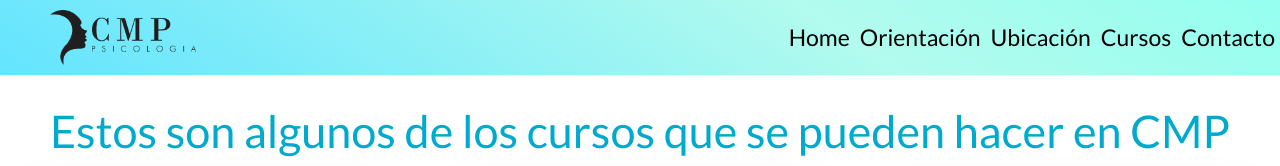
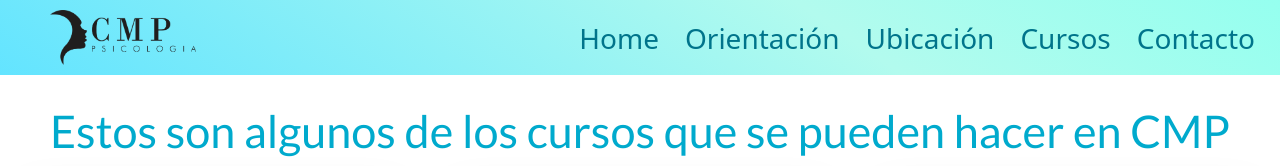
Before and after one commit to Esteban-Heredia/preyecto-final, a website: page secciones/cursos.html in a window 1280 px wide. Shown: the top 166 px of the page. Drawn offline with nearby package versions, Linux system fonts and the light colour scheme.

Commit message:
habemus hamburguesa

```diff
--- a/estilos/stilos.css
+++ b/estilos/stilos.css
@@ -8,44 +8,24 @@
 
 header {
     display: flex;
+    flex-direction: column;
     background: rgb(99,228,255);
     background: linear-gradient(34deg, rgba(99,228,255,1) 0%, rgba(178,251,238,1) 65%, rgba(149,255,239,1) 100%);
     justify-content: space-between;
     align-items: center;
 }
-nav {
-    display: flex;
-    flex-direction: row;
+
+.logo-base {
+    height: 50px;
+    margin: 20px 0px 0px 0px;
 }
 
-.logo-base {
-    height: 22px;
-    margin: 0px 0px 0px 5px;
+.nav-link {
+    color: #00748b !important;
 }
 
-.lista-nav {
-    display: flex;
-    flex-direction: row;
-    list-style: none;
-    margin: 10px 0px;
-    justify-content: center;
-    align-items: center;
-}
-
-li {
-    color: black;
-    font-size: 9px;
-    font-family: 'Lato', sans-serif;
-    padding: 0px 5px;
-}
-
-.link-nav {
-    color:black;
-    text-decoration: none;
-}
-
-.link-nav:hover {
-    color: #00aacd;
+.nav-link:hover {
+    color: #00aacd !important;
 }
 
 /* aca termina el header */
@@ -395,11 +375,6 @@ footer {
         margin: 10px;
     }
 
-    li {
-        font-size: 15px;
-        padding: 0px 5px;
-    }
-
     /* fin nav tablet */
 
     /* home tablet */
@@ -555,7 +530,11 @@ footer {
 
 @media screen and (min-width:1024px) {
 
-    /* nav laptop */
+    /* navbar */
+
+    header {
+        flex-direction: row;
+    }
 
     .logo-base {
         height: 55px;
@@ -668,13 +647,13 @@ footer {
     }
     /* fin contacto laptop */
 
-        /* bootstrap t/h */
+    /* bootstrap t/h */
 
-        .w-50 {
-            width: 50%!important;
-        }
+    .w-50 {
+        width: 50%!important;
+    }
 
-        /* fin bootstrap t/h */
+    /* fin bootstrap t/h */
 }
 
 @media screen and (min-width:1440px) {
--- a/secciones/cursos.html
+++ b/secciones/cursos.html
@@ -25,24 +25,31 @@
 <body>
     <header>
         <img class="logo-base" src="../iconos/logo-base-horizontal.png" alt="logo CMS psicologia">
-        <nav>
-            <ul class="lista-nav">
-                <li>
-                    <a class="link-nav" href="../index.html">Home</a>
+        <nav class="navbar navbar-expand-lg navbar-light">
+            <div class="container-fluid justify-content-center">
+              <button class="navbar-toggler" type="button" data-bs-toggle="collapse" data-bs-target="#navbarNav" aria-controls="navbarNav" aria-expanded="false" aria-label="Toggle navigation">
+                <span class="navbar-toggler-icon"></span>
+              </button>
+              <div class="collapse navbar-collapse" id="navbarNav">
+                <ul class="navbar-nav">
+                  <li class="nav-item text-center">
+                    <a class="nav-link fs-3" href="../index.html">Home</a>
                   </li>
-                <li>
-                    <a class="link-nav" href="orientacion.html">Orientación</a>
+                  <li class="nav-item text-center">
+                    <a class="nav-link fs-3" href="orientacion.html">Orientación</a>
                   </li>
-                <li>
-                    <a class="link-nav" href="ubicacion.html">Ubicación</a>
+                  <li class="nav-item text-center">
+                    <a class="nav-link fs-3" href="ubicacion.html">Ubicación</a>
                   </li>
-                <li>
-                    <a class="link-nav" href="cursos.html">Cursos</a>
+                  <li class="nav-item text-center">
+                    <a class="nav-link fs-3" href="cursos.html">Cursos</a>
                   </li>
-                <li>
-                    <a class="link-nav" href="contacto.html">Contacto</a>
+                  <li class="nav-item text-center">
+                    <a class="nav-link fs-3" href="contacto.html">Contacto</a>
                   </li>
                 </ul>
+              </div>
+            </div>
           </nav>
     </header>
 
@@ -160,5 +167,6 @@
             </div>
           </div>
     </footer>
+    <script src="https://cdn.jsdelivr.net/npm/bootstrap@5.1.3/dist/js/bootstrap.bundle.min.js" integrity="sha384-ka7Sk0Gln4gmtz2MlQnikT1wXgYsOg+OMhuP+IlRH9sENBO0LRn5q+8nbTov4+1p" crossorigin="anonymous"></script>
 </body>
 </html>
```
Also changed, not shown: index.html (+20 -12 lines), secciones/contacto.html (+20 -12 lines), secciones/orientacion.html (+20 -12 lines), secciones/ubicacion.html (+19 -13 lines). Lines whose indentation alone changed are shown as unchanged.
